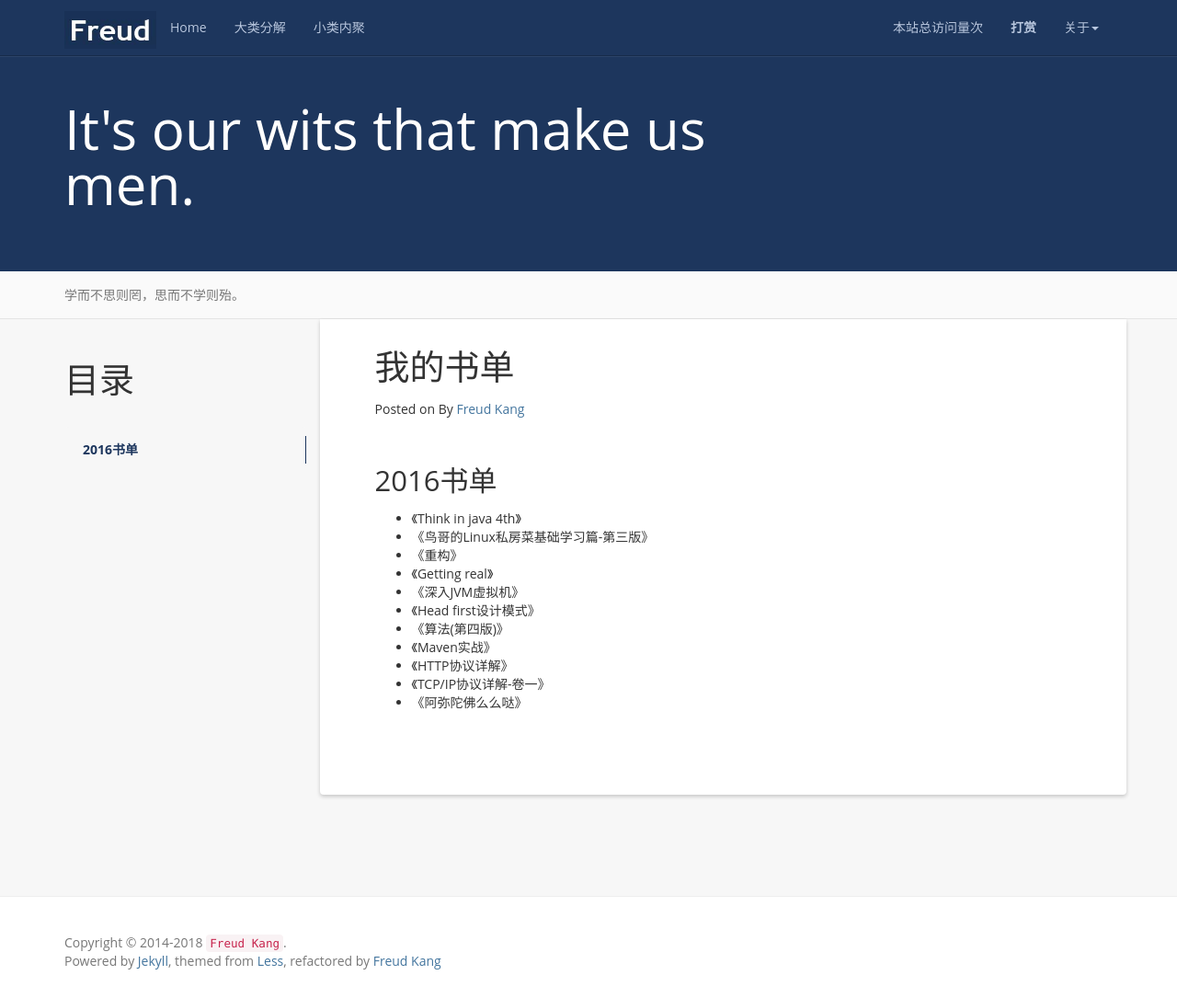
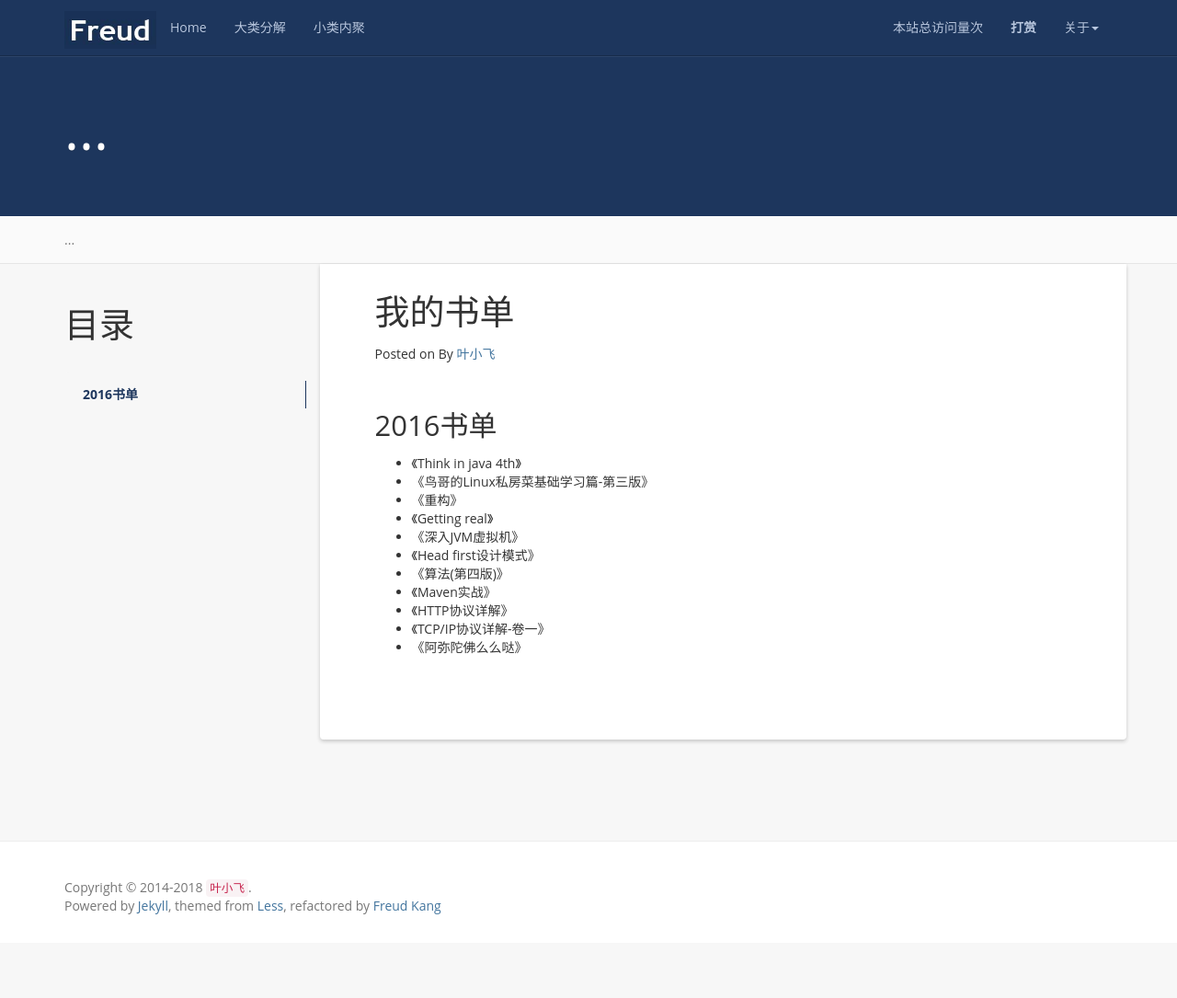
Before and after one commit to yexiaofei-CN/yexiaofei-CN.github.io, a Jekyll site: the page built from books.md, in a window 1280 px wide and 1085 px high. Shown: the whole window at 92% size. Built offline with Jekyll 4.4.1, drawn with Linux system fonts in a browser that asks for light colours; nearby versions of some CDN libraries; a script that is not in the unit is left out; comment, search, counter and statistics services are not loaded.

Commit message:
change config

```diff
--- a/_config.yml
+++ b/_config.yml
@@ -1,15 +1,15 @@
 # Site settings
-name: Less Or More
-email: luoyan35714@126.com
-author: Freud Kang
-url: http://www.hifreud.com
-resume_site: http://www.hifreud.com/Resume.io/
-github: https://github.com/luoyan35714/
-baseurl: "/LessOrMore"
-description: Actually, less is more!
-meta_description: 康志华;个人博客;学而不思则罔;思而不学则殆;生命不止;折腾不休
-motto: It's our wits that make us men.
-banner: 学而不思则罔，思而不学则殆。
+name: 叶小飞的博客
+email: 283527215@qq.com
+author: 叶小飞
+url:
+resume_site:
+github: https://github.com/yexiaofei-CN
+baseurl:
+description: 叶小飞的博客！
+meta_description: ...
+motto: ...
+banner: ...
 
 #permalink: /:categories/:year/:month/:day/:title/
 permalink: /:year/:month/:day/:title/
@@ -17,9 +17,9 @@ paginate: 10
 
 exclude: ['README.md', 'Gemfile.lock', 'Gemfile', 'Rakefile']
 
-github_username: luoyan35714
+github_username: yexiaofei-CN
 
 # Build settings
 markdown: kramdown
 
-baidu_analysis: 94be4b0f9fc5d94cc0d0415ea6761ae9
+baidu_analysis: ''
```
